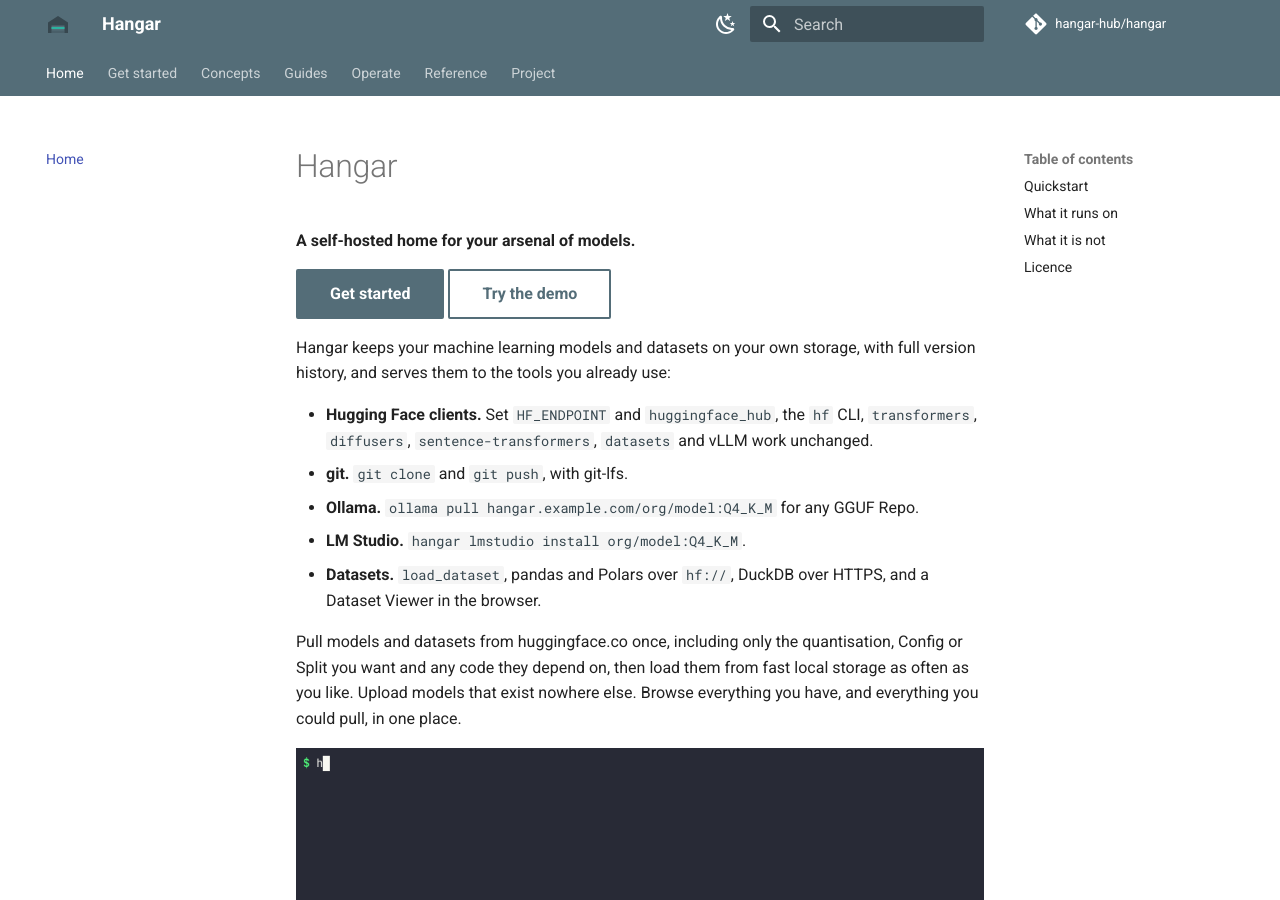
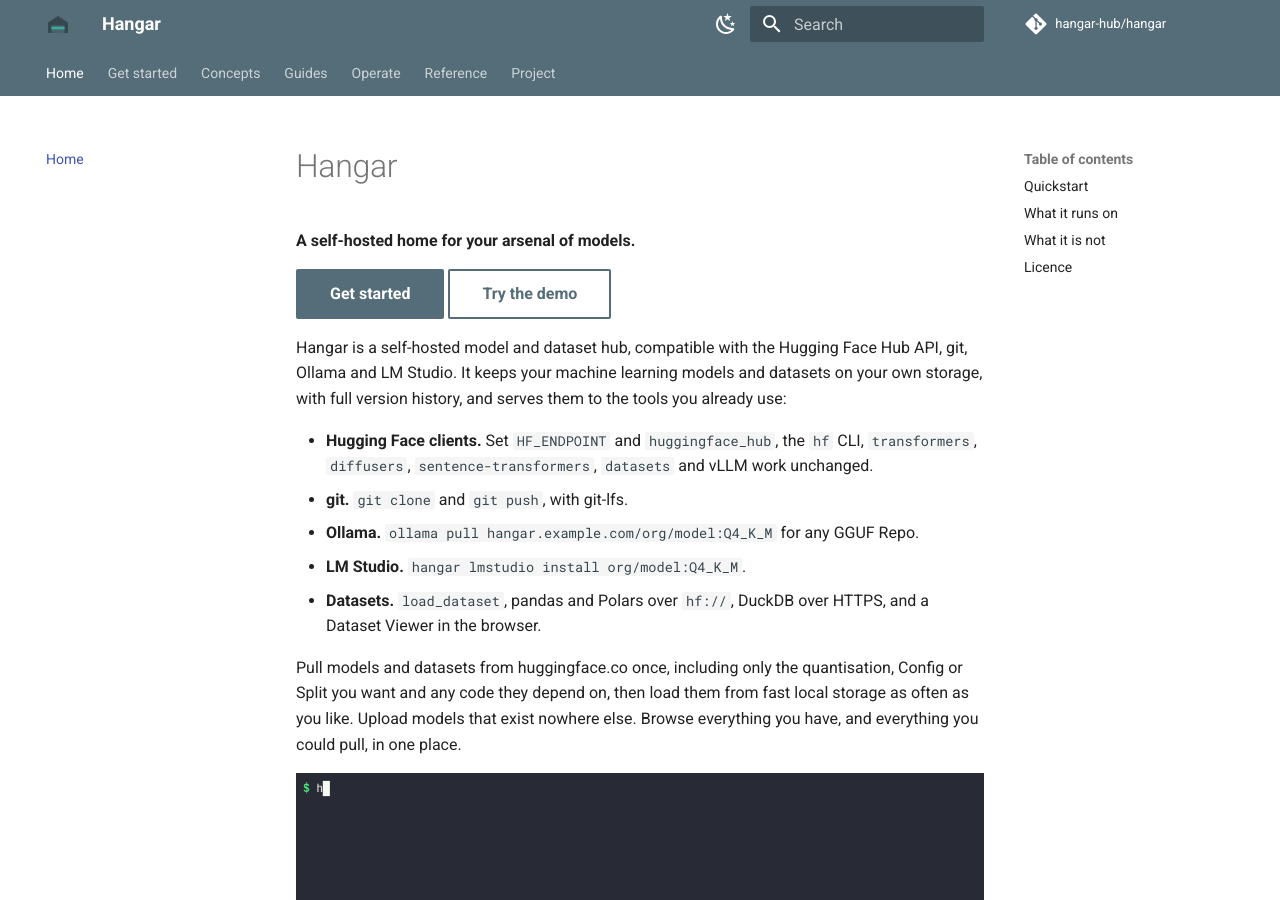
Before and after one commit to hangar-hub/hangar, an MkDocs documentation site: the page built from docs/index.md, in a window 1280 px wide and 900 px high. Built offline with MkDocs 1.6.1 and Material for MkDocs 9.7.7, drawn with Linux system fonts in a browser that asks for light colours; plug-ins that fetch from the network failed and are left out; comment, search, counter and statistics services are not loaded; the version menu is left out.

Commit message:
docs: describe Hangar with one positioning sentence on every surface
The docs home, site description, home page, llms.txt, demo and CONTEXT.md now say: Hangar is a self-hosted model and dataset hub, compatible with the Hugging Face Hub API, git, Ollama and LM Studio. Search phrases stay in titles, meta descriptions and FAQ questions, and the FAQ now says Hangar covers the storage and serving side of a model registry and pairs with MLflow for lineage.

```diff
--- a/docs/index.md
+++ b/docs/index.md
@@ -1,6 +1,6 @@
 ---
 title: Docs for the self-hosted model registry
-description: "Documentation for Hangar, the self-hosted model registry: install it, pull models from Hugging Face, and serve them to Python, git, Ollama and LM Studio."
+description: "Hangar is a self-hosted model and dataset hub, compatible with the Hugging Face Hub API, git, Ollama and LM Studio. Install it and pull your first model."
 ---
 
 # Hangar
@@ -9,7 +9,7 @@
 
 [Get started](get-started/index.md){ .md-button .md-button--primary } [Try the demo](https://demo.hangar.page/){ .md-button }
 
-Hangar keeps your machine learning models and datasets on your own storage, with full version history, and serves them to the tools you already use:
+Hangar is a self-hosted model and dataset hub, compatible with the Hugging Face Hub API, git, Ollama and LM Studio. It keeps your machine learning models and datasets on your own storage, with full version history, and serves them to the tools you already use:
 
 - **Hugging Face clients.** Set `HF_ENDPOINT` and `huggingface_hub`, the `hf` CLI, `transformers`, `diffusers`, `sentence-transformers`, `datasets` and vLLM work unchanged.
 - **git.** `git clone` and `git push`, with git-lfs.
--- a/mkdocs.yml
+++ b/mkdocs.yml
@@ -1,5 +1,5 @@
 site_name: Hangar
-site_description: Hangar is a self-hosted model registry for your arsenal of models and datasets. Hugging Face Hub-compatible, with git, Ollama and LM Studio support.
+site_description: Hangar is a self-hosted model and dataset hub, compatible with the Hugging Face Hub API, git, Ollama and LM Studio.
 site_url: https://hangar.page/
 repo_url: https://github.com/hangar-hub/hangar
 repo_name: hangar-hub/hangar
```
Also changed, not shown: CONTEXT.md (+1 -1 lines), 3 other files.
